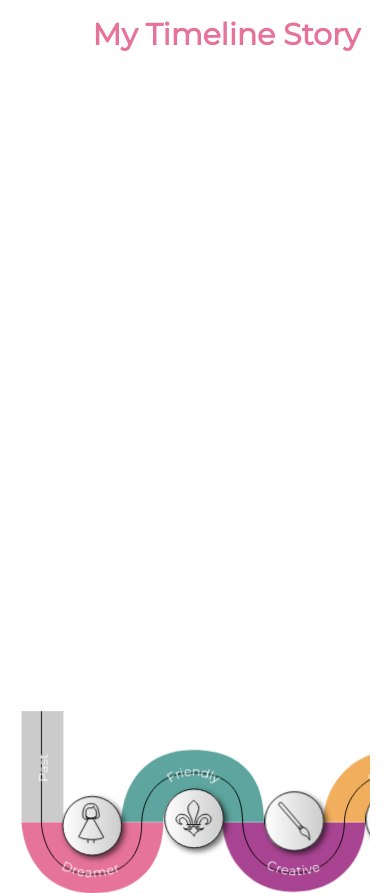
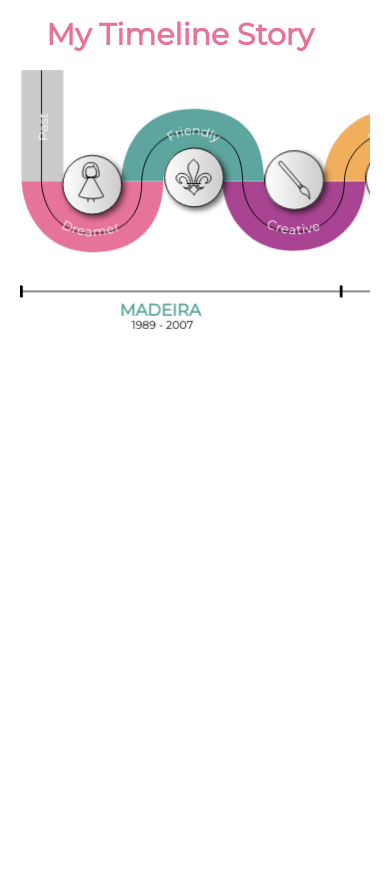
Before and after one commit to JulianaMota/timeline-website, a website: page index.html in a window 390 px wide. Shown: the top 893 px of the page. Drawn offline with Linux system fonts and the light colour scheme.

Commit message:
change timeline position

```diff
--- a/css/style.css
+++ b/css/style.css
@@ -776,9 +776,18 @@ main {
     height: auto;
     margin: 20px 0;
   }
-
+  h1 {
+    text-align: center;
+    padding: none;
+  }
+  main {
+    display: grid;
+    grid-template: auto auto / 1fr;
+  }
   /*** illustations parent ***/
   #illustration-svg {
+    grid-column: 1/2;
+    grid-row: 2/3;
     display: grid;
     grid-template: 1fr/ 1fr;
   }
```
